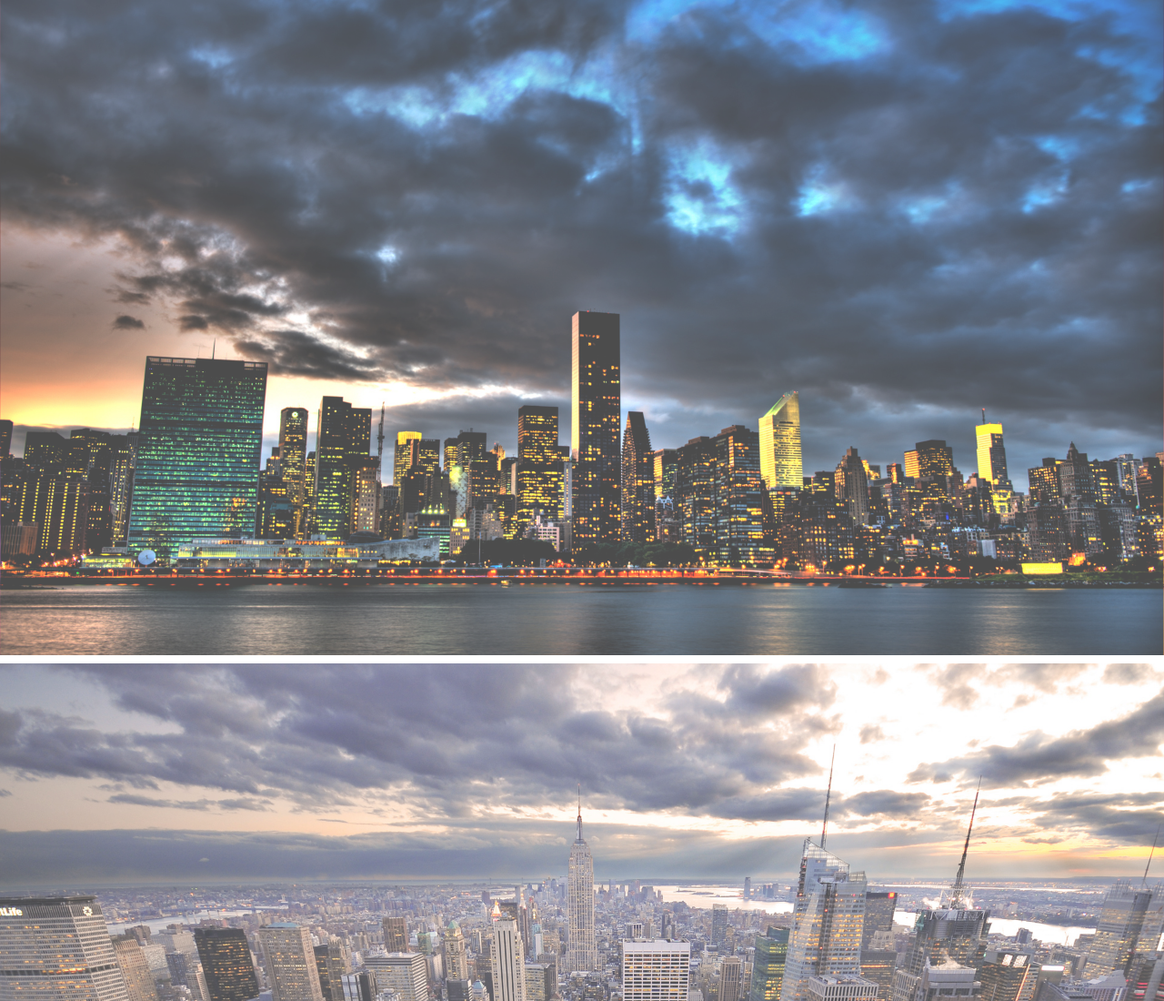
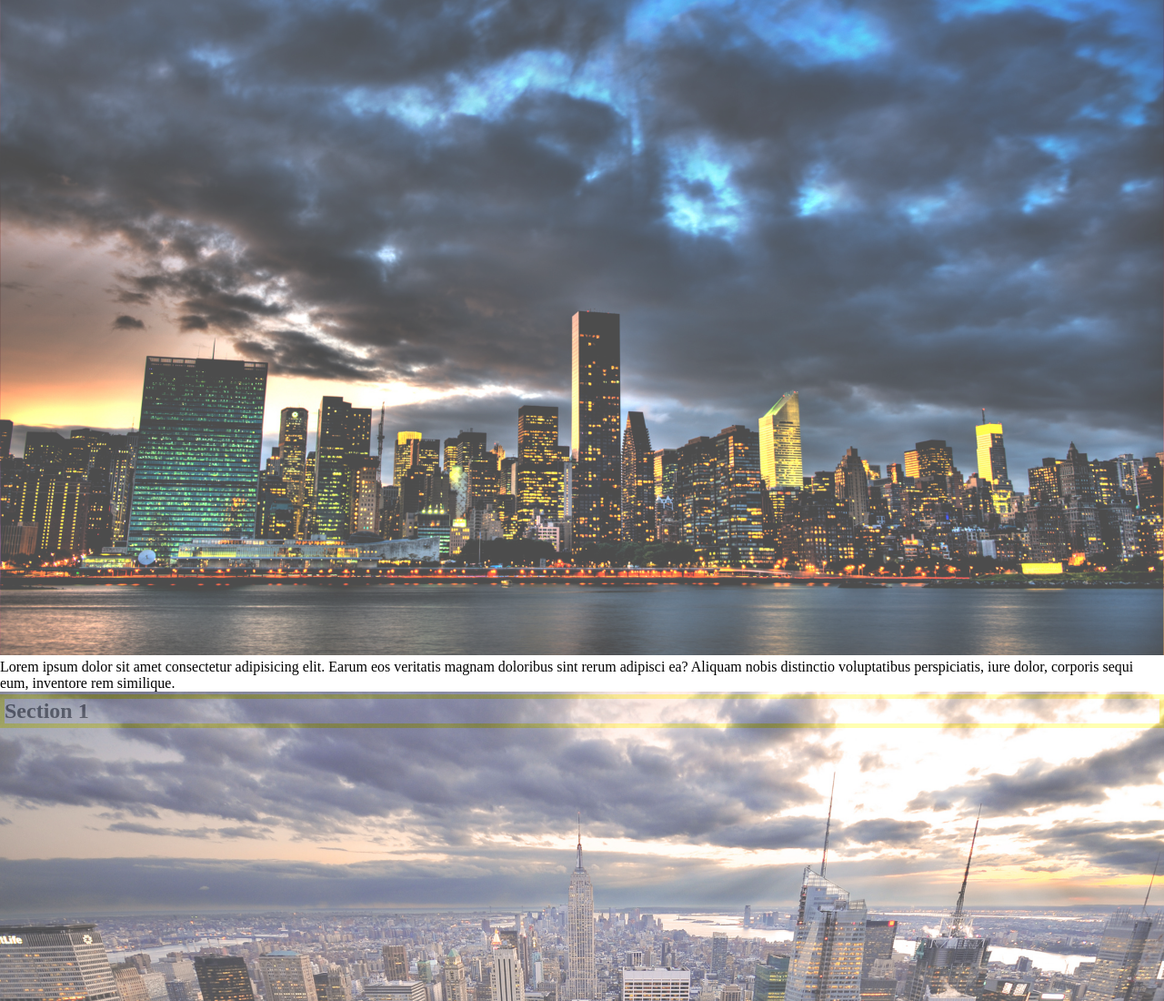
Before and after one commit to nigranac/My-First-Sass-Project, a plain HTML site: page index.html in a window 1280 px wide. Shown: the top 1100 px of the page at 91% size. Drawn offline with Linux system fonts and the light colour scheme.

Commit message:
Second Commit

```diff
--- a/index.css
+++ b/index.css
@@ -2,16 +2,7 @@
     box-sizing: border-box;
     margin:0
 }
-body, html{
 
-    margin:0;
-    font-size:16px;
-    font-family:"Lato", sans-serif;
-    font-weight:400;
-    line-height:1.8em;
-    color:#666;
-
-  }
 #deneme1 >img{
     width: 100%;
     opacity: 0.7;
@@ -46,3 +37,11 @@ body, html{
     background-attachment: fixed;
 
 }
+
+#yazı1 {
+    position: absolute;
+    border: 5px solid yellow;
+    bottom: 0;
+    width: 100%;
+    height: auto;
+}
--- a/index.html
+++ b/index.html
@@ -9,6 +9,16 @@
   <body>
     <div id="deneme1">
       <img src="./images/Image1.jpg" alt="" />
+      <div id="yazı1">
+        <h2>Section 1</h2>
+      </div>
+      <div id="icerik1"></div>
+      <p>
+        Lorem ipsum dolor sit amet consectetur adipisicing elit. Earum eos
+        veritatis magnam doloribus sint rerum adipisci ea? Aliquam nobis
+        distinctio voluptatibus perspiciatis, iure dolor, corporis sequi eum,
+        inventore rem similique.
+      </p>
     </div>
     <div id="deneme2">
       <img src="./images/Image2.jpg" alt="" />
```
